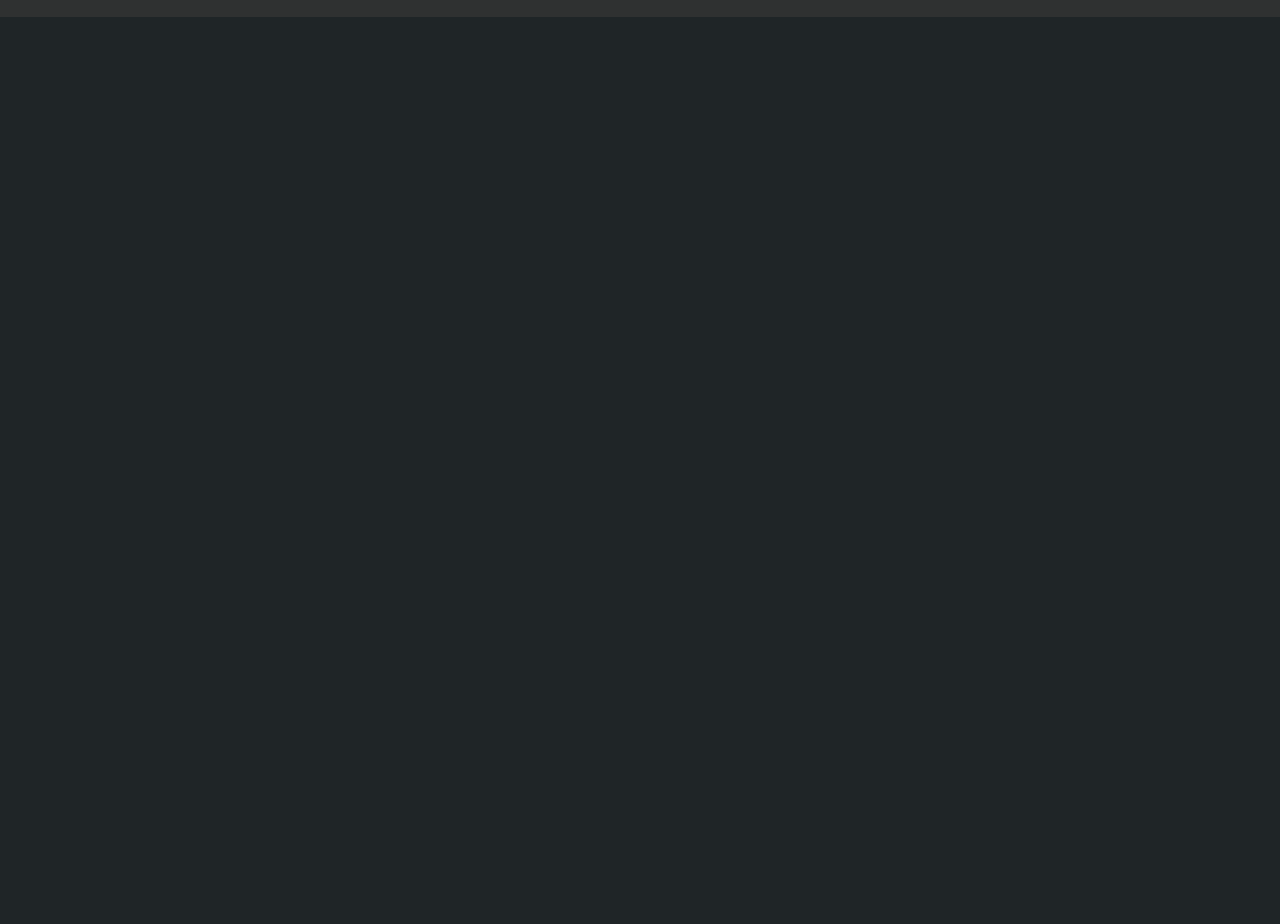
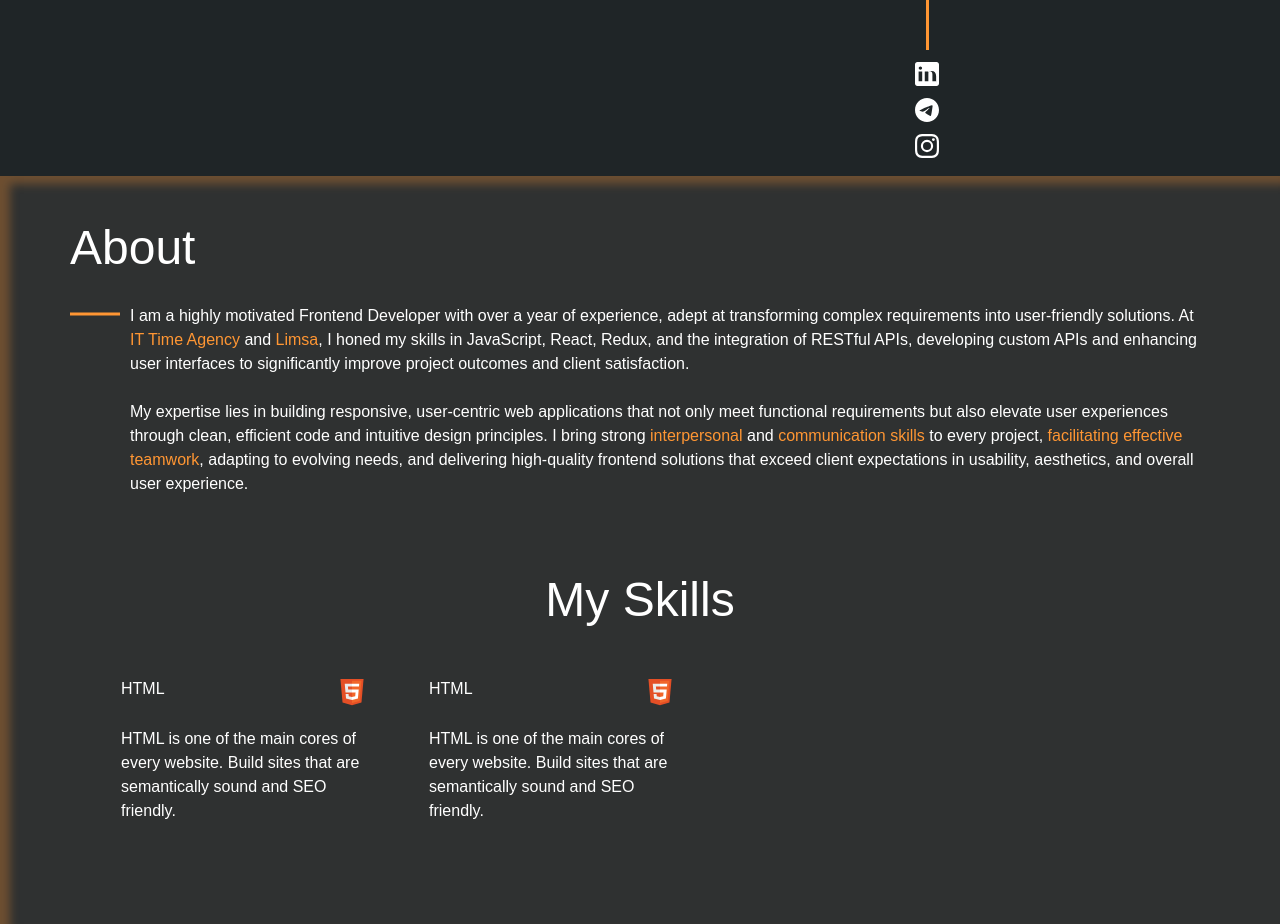
Before and after one commit to asadbekdev07/my-portfolio, a React (Vite) app: page / in a window 1280 px wide. Shown: the part 520-1444 px from the top of the page. Before the commit the page ends 800 px from the top, so only its background shows below. Built offline with nearby package versions, Linux system fonts and the light colour scheme.

Commit message:
Add Resume and Skills

```diff
--- a/src/App.jsx
+++ b/src/App.jsx
@@ -1,11 +1,24 @@
 import About from "./components/About"
+import Hero from "./components/Hero"
 import SiteHeader from "./components/Site-header"
+import AOS from 'aos';
+import 'aos/dist/aos.css';
+import React, { useEffect } from "react";
 
 function App() {
+
+  useEffect(() => {
+    AOS.init({
+      duration: 2000, // Animation duration
+      once: true, // Whether animation should happen only once - while scrolling down
+      mirror: false, // Whether elements should animate out while scrolling past them
+    });
+  }, []);
 
   return (
     <div>
       <SiteHeader />
+      <Hero />
       <About />
     </div>
   )
--- a/src/components/Site-header.jsx
+++ b/src/components/Site-header.jsx
@@ -11,15 +11,15 @@ const SiteHeader = () => {
             <ul className='flex items-center'>
                 {/* ITEM  */}
                 <li className='inline-block'>
-                    <a className='block' href="#about">About</a>
+                    <a className='block hover:text-[#ff9633] transition-colors duration-200 ease-in' href="#about">About</a>
                 </li>
                 {/* ITEM  */}
                 <li className='inline-block'>
-                    <a className='block' href="#about">Portfolio</a>
+                    <a className='block hover:text-[#ff9633] transition-colors duration-200 ease-in' href="#portfolio">Portfolio</a>
                 </li>
                 {/* ITEM  */}
                 <li className='inline-block'>
-                    <a className='block' href="#about">Contact</a>
+                    <a className='block hover:text-[#ff9633] transition-colors duration-200 ease-in' href="#contact">Contact</a>
                 </li>
             </ul>
             <input className='p-2 bg-[#2b3235] rounded' type="search" placeholder='Search'/>
--- /dev/null
+++ b/src/components/Skills.jsx
@@ -0,0 +1,81 @@
+import React from "react";
+
+const Skills = () => {
+  return (
+    <section className="skills text-white pt-8 pb-8">
+      <div className="container-custom">
+        <h2 className="text-5xl text-center mb-8" data-aos="fade-up">
+          My Skills
+        </h2>
+        <div className="flex">
+          <div className="w-72 card-custom">
+            <div className="flex justify-between mb-5">
+              <h4>HTML</h4>
+              <div>
+                <svg
+                  width="30"
+                  height="30"
+                  viewBox="0 0 32 32"
+                  xmlns="http://www.w3.org/2000/svg"
+                >
+                  <path
+                    d="M5.902 27.201 3.655 2h24.69l-2.25 25.197L15.985 30z"
+                    style={{ fill: "rgb(228, 79, 38)" }}
+                  ></path>
+                  <path
+                    d="m16 27.858 8.17-2.265 1.922-21.532H16z"
+                    style={{ fill: "rgb(241, 102, 42)" }}
+                  ></path>
+                  <path
+                    d="M16 13.407h-4.09l-.282-3.165H16V7.151H8.25l.074.83.759 8.517H16zm0 8.027-.014.004-3.442-.929-.22-2.465H9.221l.433 4.852 6.332 1.758.014-.004z"
+                    style={{ fill: "rgb(235, 235, 235)" }}
+                  ></path>
+                  <path
+                    d="M15.989 13.407v3.091h3.806l-.358 4.009-3.448.93v3.216l6.337-1.757.046-.522.726-8.137.076-.83zm0-6.256v3.091h7.466l.062-.694.141-1.567.074-.83z"
+                    style={{ fill: "rgb(255, 255, 255)" }}
+                  ></path>
+                </svg>
+              </div>
+            </div>
+            <p>HTML is one of the main cores of every website. Build sites that are semantically sound and SEO friendly.</p>
+          </div>
+
+          {/* ITEM  */}
+          <div className="w-72 card-custom">
+            <div className="flex justify-between mb-5">
+              <h4>HTML</h4>
+              <div>
+                <svg
+                  width="30"
+                  height="30"
+                  viewBox="0 0 32 32"
+                  xmlns="http://www.w3.org/2000/svg"
+                >
+                  <path
+                    d="M5.902 27.201 3.655 2h24.69l-2.25 25.197L15.985 30z"
+                    style={{ fill: "rgb(228, 79, 38)" }}
+                  ></path>
+                  <path
+                    d="m16 27.858 8.17-2.265 1.922-21.532H16z"
+                    style={{ fill: "rgb(241, 102, 42)" }}
+                  ></path>
+                  <path
+                    d="M16 13.407h-4.09l-.282-3.165H16V7.151H8.25l.074.83.759 8.517H16zm0 8.027-.014.004-3.442-.929-.22-2.465H9.221l.433 4.852 6.332 1.758.014-.004z"
+                    style={{ fill: "rgb(235, 235, 235)" }}
+                  ></path>
+                  <path
+                    d="M15.989 13.407v3.091h3.806l-.358 4.009-3.448.93v3.216l6.337-1.757.046-.522.726-8.137.076-.83zm0-6.256v3.091h7.466l.062-.694.141-1.567.074-.83z"
+                    style={{ fill: "rgb(255, 255, 255)" }}
+                  ></path>
+                </svg>
+              </div>
+            </div>
+            <p>HTML is one of the main cores of every website. Build sites that are semantically sound and SEO friendly.</p>
+          </div>
+        </div>
+      </div>
+    </section>
+  );
+};
+
+export default Skills;
--- a/src/index.css
+++ b/src/index.css
@@ -21,7 +21,7 @@
   }
 
   .vertical-line::before {
-    content: '';
+    content: "";
     position: absolute;
     top: 0;
     left: 0;
@@ -36,6 +36,69 @@
 
   .custom-icon:hover path {
     color: #ff9633;
+  }
+  .box-shadow-small {
+    box-shadow: inset 10px 8px 10px rgba(255, 150, 51, 0.3);
+  }
+
+  .box-shadow-big {
+    position: relative;
+  }
+
+  .box-shadow-big::before,
+  .box-shadow-big::after {
+    content: "";
+    position: absolute;
+    background-color: rgba(255, 150, 51, 0.5);
+    inset: 0;
+    z-index: -1;
+    transition: box-shadow 0.5s ease;
+  }
+
+  .box-shadow-big::before {
+    box-shadow: 10px 8px 10px rgba(255, 150, 51, 0.5); /* Top and Left */
+  }
+
+  .box-shadow-big::after {
+    box-shadow: -10px -8px 10px rgba(255, 150, 51, 0.5); /* Bottom and Right */
+  }
+
+  .before-paragraph-custom {
+    position: relative;
+    padding-left: 60px;
+  }
+
+  .before-paragraph-custom::before {
+    content: "";
+    position: absolute;
+    left: 0;
+    top: 5%;
+    transform: translateY(-50%);
+    width: 50px;
+    height: 3px;
+    background-color: #ff9633;
+  }
+
+  .card-custom {
+    border-radius: 8px;
+    margin-right: 20px;
+    padding: 20px;
+    border: 1px solid transparent;
+    transform-origin: 50% 50%;
+    cursor: pointer;
+  }
+
+  .card-custom:hover {
+    border: 1px solid #ff9633;
+    box-shadow: 0 8px 20px 0 rgba(255, 150, 51, 0.3), 0 6px 20px 0 rgba(255, 150, 51, 0.3);
+  }
+
+  .text-shadow-custom {
+    text-shadow: 4px 4px #ff9633;
+  }
+
+  .text-shadow-custom-0 {
+    text-shadow: none;
   }
 }
 
```
Also changed, not shown: 1 other file (tests, documents, lock files or other folders).
